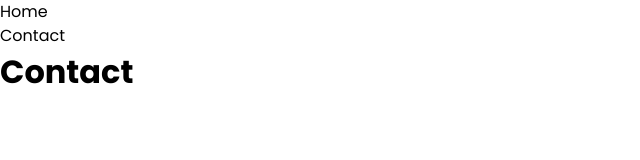
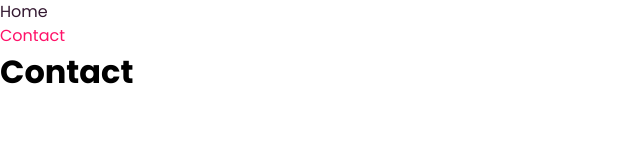
Before and after one commit to RoWaBo/My-React-Template, a React (Create React App) app: page /contact in a window 1280 px wide. Shown: the top 160 px of the page, without its empty margins (0-640 px from the left). Built offline with nearby package versions, Linux system fonts and the light colour scheme.

Commit message:
Trying to create highlight on current link

```diff
--- a/src/components/NavBar.js
+++ b/src/components/NavBar.js
@@ -1,13 +1,13 @@
-import { Link } from "@reach/router";
+import NavLink from "./NavLink";
 
 const NavBar = () => {
     return (
         <ul>
             <li>
-                <Link to="/">Home</Link>
+                <NavLink to="/">Home</NavLink>
             </li>
             <li>
-                <Link to="/contact">Contact</Link>
+                <NavLink to="/contact">Contact</NavLink>
             </li>
         </ul>
      );
--- /dev/null
+++ b/src/components/NavLink.js
@@ -0,0 +1,28 @@
+import { Link } from "@reach/router";
+import { css } from "@emotion/react";
+import { useState } from "react";
+/** @jsxImportSource @emotion/react */
+
+const NavLink = props => {
+
+    const [isActive, setIsActive] = useState()
+
+
+    const active = ({ colors }) => css`
+        color: ${colors.highlight};
+    `
+    const passive = ({ colors }) => css`
+        color: ${colors.font.primary};
+    `
+
+
+    return (
+        <Link
+            {...props}
+            getProps={({ isCurrent }) => setIsActive(isCurrent)}
+            css={isActive ? active : passive}
+        />
+    );
+}
+
+export default NavLink;
--- a/src/style/Global.js
+++ b/src/style/Global.js
@@ -3,7 +3,8 @@ import { Global, css } from "@emotion/react";
 
 const GlobalStyle = () => {
 
-    const globalStyles = ({ font }) => css`
+    const globalStyles = ({ colors, font }) => css`
+
         @import url(${font.fontImportUrl});
 
         * {
@@ -20,10 +21,13 @@ const GlobalStyle = () => {
         }
         a {
             text-decoration: none;
-            color: black;
+            color: ${colors.font.primary};
         }
         ul {
             list-style: none;
+        }
+        body {
+            background-color: ${colors.background.primary};
         }
     `
 
--- a/src/style/Themes.js
+++ b/src/style/Themes.js
@@ -4,6 +4,7 @@ export const lightTheme = {
         primary: "#FF1168",
         secondary: "#341931",
         additional: "#111625",
+        highlight: "#FF1168",
         background: {
             primary: "#FFF",
             secondary: "#FFF",
@@ -21,6 +22,7 @@ export const darkTheme = {
         primary: "#FF1168",
         secondary: "#341931",
         additional: "#111625",
+        highlight: "#FF1168",
         background: {
             primary: "#341931",
             secondary: "#111625",
--- a/src/views/Home.js
+++ b/src/views/Home.js
@@ -1,11 +1,13 @@
 /** @jsxImportSource @emotion/react */
 // import { css } from '@emotion/react';
+import ToggleThemeBtn from "../components/ToggleThemeBtn";
 
 const Home = () => {
 
     return (
         <>
             <h1>Home</h1>
+            <ToggleThemeBtn>change theme</ToggleThemeBtn>
         </>
     );
 }
```
